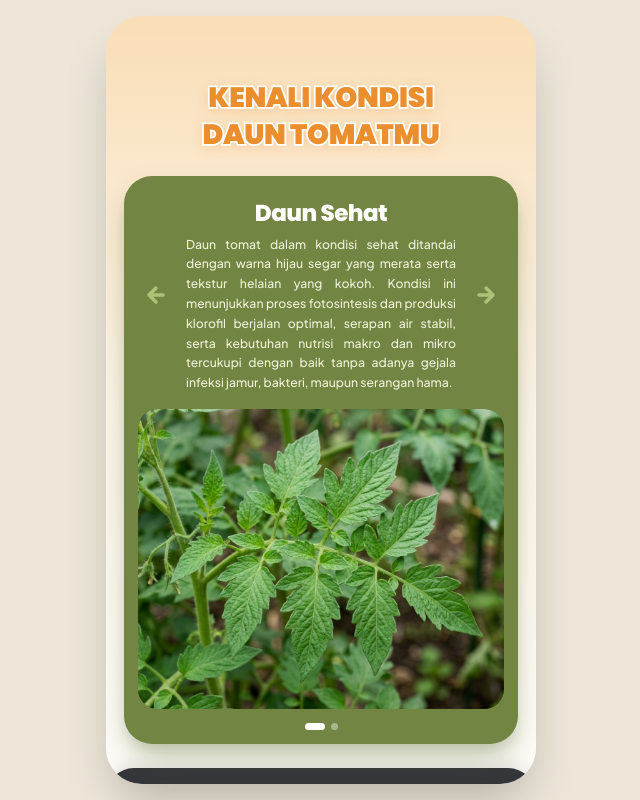
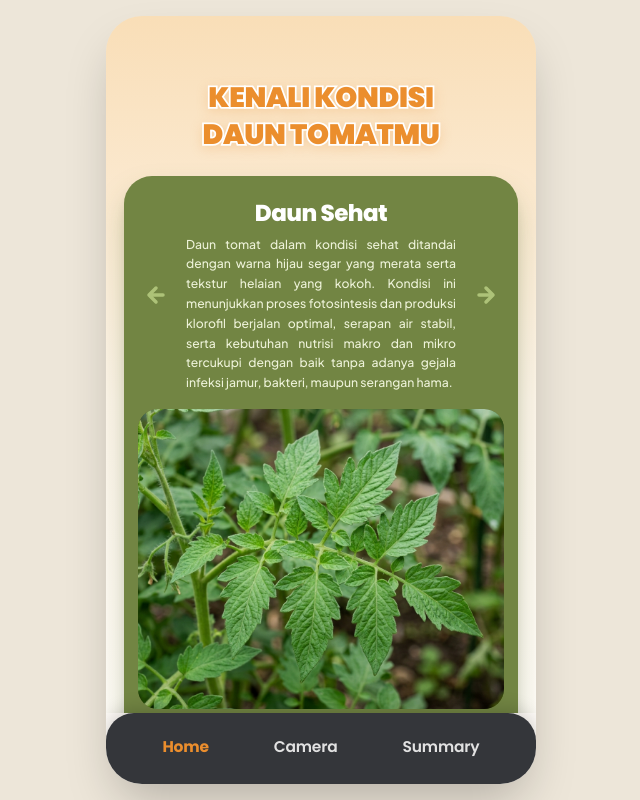
Before and after one commit to ayunisay/tomatku-fe, a React (Vite) app: page / in a window 1280 px wide. Both pictures are taken after a click on the button "Saya Paham!". Shown: the whole page, without its empty margins (319-959 px from the left). Built offline with nearby package versions, Linux system fonts and the light colour scheme.

Commit message:
fixed navbar in bottom

```diff
--- a/src/App.tsx
+++ b/src/App.tsx
@@ -4,13 +4,14 @@ import PageOne from './pageone';
 import Home from './index';
 import Camera from './camera';
 import Summary from './summary';
+import History from './history';
 
-type PageState = 'landing' | 'pageone' | 'home' | 'camera' | 'summary';
+type PageState = 'landing' | 'pageone' | 'home' | 'camera' | 'summary' | 'history';
 
 export default function App() {
   const [currentPage, setCurrentPage] = useState<PageState>('landing');
 
-  const handleNavigate = (tab: 'home' | 'camera' | 'summary') => {
+  const handleNavigate = (tab: PageState) => {
     setCurrentPage(tab);
   };
 
@@ -89,6 +90,11 @@ export default function App() {
       {currentPage === 'summary' && (
         <Summary onNavigate={handleNavigate} activeTab="summary" />
       )}
+
+      {/* History Page */}
+      {currentPage === 'history' && (
+        <History onNavigate={handleNavigate} activeTab="summary" />
+      )}
     </div>
   );
 }
--- a/src/camera.tsx
+++ b/src/camera.tsx
@@ -45,6 +45,7 @@ export default function Camera({ onNavigate, activeTab = 'camera' }: CameraProps
       }
     }
   }, [webcamRef]);
+  void capturePhoto;
 
   // Ganti kamera depan / belakang
   const toggleCamera = () => {
@@ -74,9 +75,11 @@ export default function Camera({ onNavigate, activeTab = 'camera' }: CameraProps
 
   return (
     <div className="w-full min-h-[100dvh] flex justify-center items-center bg-[#ede6d9] p-0 sm:p-4">
-      <main className="w-full sm:max-w-[430px] min-h-[100dvh] sm:min-h-0 sm:h-[min(100dvh-2rem,880px)] bg-gradient-to-b from-[#f9deb7] via-[#fdf5ea] to-[#fffdfa] flex flex-col justify-between sm:rounded-[36px] sm:shadow-2xl relative overflow-y-auto overflow-x-hidden">
-        {/* Modal Minta Izin Kamera (Muncul Sebelum Kamera Aktif) */}
-        {!hasAgreedPermission && (
+      <main className="w-full sm:max-w-[430px] h-[100dvh] sm:h-[min(100dvh-2rem,880px)] bg-gradient-to-b from-[#f9deb7] via-[#fdf5ea] to-[#fffdfa] flex flex-col sm:rounded-[36px] sm:shadow-2xl relative overflow-hidden">
+        {/* Scrollable Content Area */}
+        <div className="flex-1 overflow-y-auto overflow-x-hidden flex flex-col justify-between">
+          {/* Modal Minta Izin Kamera (Muncul Sebelum Kamera Aktif) */}
+          {!hasAgreedPermission && (
           <div className="absolute inset-0 z-40 bg-black/40 backdrop-blur-[2px] flex items-center justify-center p-5 animate-fade">
             <div className="w-full max-w-[340px] bg-[#233523]/90 backdrop-blur-xl border border-white/20 rounded-[26px] p-6 sm:p-7 shadow-[0_24px_50px_rgba(0,0,0,0.65)] flex flex-col items-center text-center">
               <h2 className="font-['Poppins'] font-black text-[18px] sm:text-[19px] text-white tracking-wide mb-3 uppercase leading-snug">
@@ -285,11 +288,12 @@ export default function Camera({ onNavigate, activeTab = 'camera' }: CameraProps
               </div>
             </div>
           )}
+          </div>
         </div>
 
-        {/* Bottom Navigation Bar */}
+        {/* Fixed Bottom Navigation Bar */}
         <nav
-          className="bg-[#34363a] rounded-t-[28px] pt-4 px-6 pb-5 max-sm:pb-[calc(16px+env(safe-area-inset-bottom,0px))] flex justify-around items-center mt-2 shadow-[0_-4px_18px_rgba(0,0,0,0.12)] flex-shrink-0 w-full z-20"
+          className="bg-[#34363a] rounded-t-[28px] pt-4 px-6 pb-5 max-sm:pb-[calc(16px+env(safe-area-inset-bottom,0px))] flex justify-around items-center shadow-[0_-4px_18px_rgba(0,0,0,0.18)] flex-shrink-0 w-full z-30"
           aria-label="Navigasi Utama"
         >
           <button
--- a/src/index.tsx
+++ b/src/index.tsx
@@ -85,9 +85,11 @@ export default function Home({ onNavigate, activeTab = 'home' }: HomeProps) {
 
   return (
     <div className="w-full min-h-[100dvh] flex justify-center items-center bg-[#ede6d9] p-0 sm:p-4">
-      <main className="w-full sm:max-w-[430px] min-h-[100dvh] sm:min-h-0 sm:h-[min(100dvh-2rem,880px)] bg-gradient-to-b from-[#f9deb7] via-[#fdf5ea] to-[#fffdfa] flex flex-col sm:rounded-[36px] sm:shadow-2xl relative overflow-y-auto overflow-x-hidden">
-        {/* Header Title */}
-        <header className="pt-20 sm:pt-16 pb-1 text-center flex-shrink-0">
+      <main className="w-full sm:max-w-[430px] h-[100dvh] sm:h-[min(100dvh-2rem,880px)] bg-gradient-to-b from-[#f9deb7] via-[#fdf5ea] to-[#fffdfa] flex flex-col sm:rounded-[36px] sm:shadow-2xl relative overflow-hidden">
+        {/* Scrollable Content Area */}
+        <div className="flex-1 overflow-y-auto overflow-x-hidden flex flex-col">
+          {/* Header Title */}
+          <header className="pt-20 sm:pt-16 pb-1 text-center flex-shrink-0">
           <h1 className="flex flex-col items-center gap-0.5 font-['Poppins'] font-black text-[clamp(21px,5.8vw,28px)] leading-tight tracking-[-0.3px] text-[#eb8e2d] uppercase select-none text-stroke-title">
             <span>KENALI KONDISI</span>
             <span>DAUN TOMATMU</span>
@@ -195,10 +197,11 @@ export default function Home({ onNavigate, activeTab = 'home' }: HomeProps) {
             ))}
           </div>
         </section>
+        </div>
 
-        {/* Bottom Navigation Bar */}
+        {/* Fixed Bottom Navigation Bar */}
         <nav
-          className="bg-[#34363a] rounded-t-[28px] pt-4 px-6 pb-5 max-sm:pb-[calc(16px+env(safe-area-inset-bottom,0px))] flex justify-around items-center mt-auto shadow-[0_-4px_18px_rgba(0,0,0,0.12)] flex-shrink-0 w-full"
+          className="bg-[#34363a] rounded-t-[28px] pt-4 px-6 pb-5 max-sm:pb-[calc(16px+env(safe-area-inset-bottom,0px))] flex justify-around items-center shadow-[0_-4px_18px_rgba(0,0,0,0.18)] flex-shrink-0 w-full z-30"
           aria-label="Navigasi Utama"
         >
           <button
```
